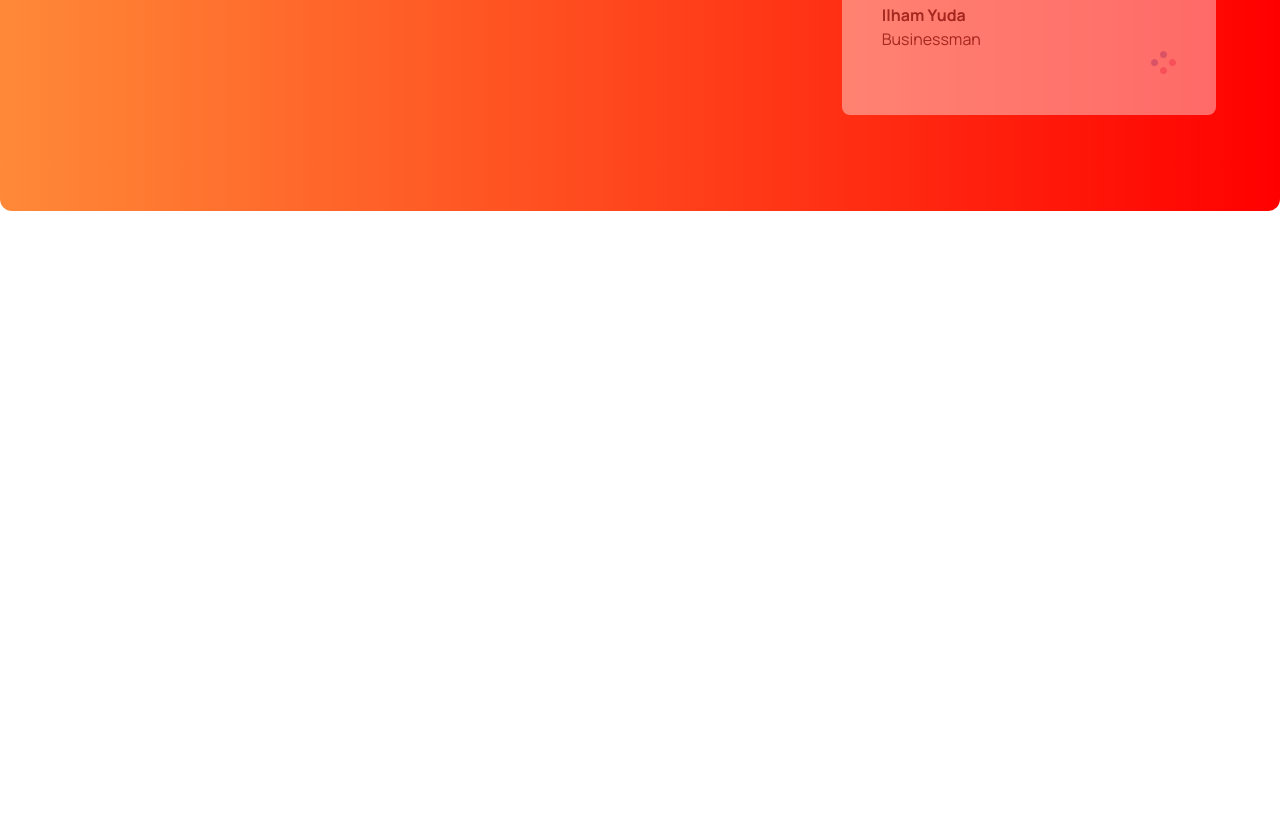
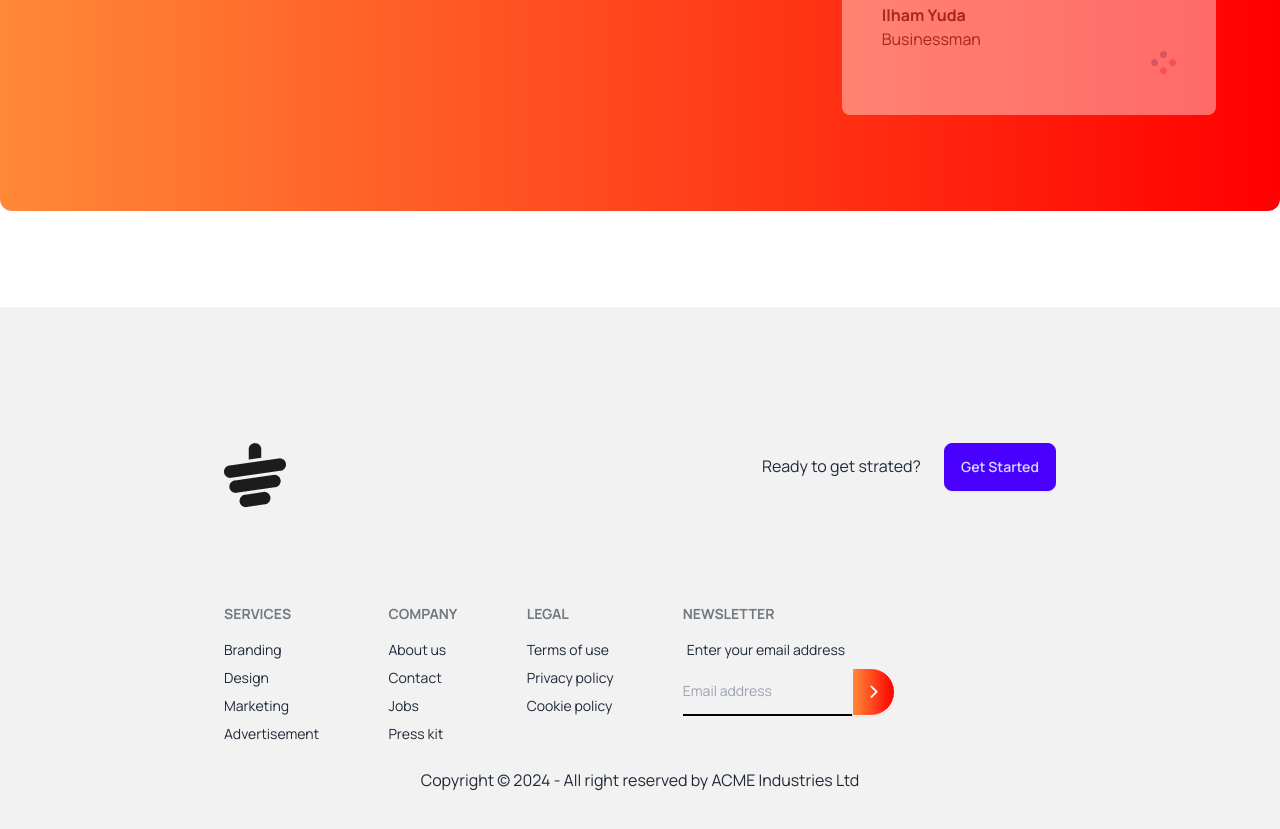
Before and after one commit to rar34/tea-house-with-daisyui, a plain HTML site: page index.html in a window 1280 px wide. Shown: the part 2376-3205 px from the top of the page. Before the commit the page ends 2683 px from the top, so only its background shows below. Drawn offline with nearby package versions, Linux system fonts and the light colour scheme.

Commit message:
added footer section

```diff
--- a/index.html
+++ b/index.html
@@ -46,7 +46,8 @@
                         tea time at The <br>
                         Tea House
                     </h1>
-                <p class="py-6">Tea and Botanical Solutions Supplier Give Optimum Satisfaction To Your Taste Buds.</p>
+                    <p class="py-6">Tea and Botanical Solutions Supplier Give Optimum Satisfaction To Your Taste Buds.
+                    </p>
                     <button class="btn btn-primary">Explore More</button>
                 </div>
                 <div>
@@ -62,11 +63,13 @@
             </div>
         </div>
     </header>
-    <main  class="container mx-auto">
+    <main class="container mx-auto">
         <!-- Feature product section -->
         <section class="my-24 p-3 text-center">
             <h2 class="text-5xl font-extrabold mb-5">Our Featured Products</h2>
-            <p class="color-gray lg:max-w-3xl mx-auto mb-12">There are many variations of passages of Lorem Ipsum available, but the majority have suffered alteration in some form, by injected humour, or randomised words which don't look even slightly believable. </p>
+            <p class="color-gray lg:max-w-3xl mx-auto mb-12">There are many variations of passages of Lorem Ipsum
+                available, but the majority have suffered alteration in some form, by injected humour, or randomised
+                words which don't look even slightly believable. </p>
             <!-- Feature tea card container -->
             <div class="grid gap-6 grid-cols-1 md:grid-cols-2 lg:grid-cols-4">
                 <!-- first card -->
@@ -113,28 +116,38 @@
             <!-- image container -->
             <div class="grid grid-cols-1 md:grid-cols-2 gap-8 flex-1">
                 <div class="rounded-xl h-36 bg-gradient-to-r from-[#F00] to-[#FF8938] opacity-10"></div>
-                <div class="row-span-2 px-8 py-12 bg-[#E6A61719] flex justify-center items-center rounded-lg"><img src="images/fresh-1.png" alt=""></div>
-                <div class="row-span-2 px-8 py-12 bg-[#394C2719] flex justify-center items-center rounded-lg"><img src="images/fresh-2.png" alt=""></div>
+                <div class="row-span-2 px-8 py-12 bg-[#E6A61719] flex justify-center items-center rounded-lg"><img
+                        src="images/fresh-1.png" alt=""></div>
+                <div class="row-span-2 px-8 py-12 bg-[#394C2719] flex justify-center items-center rounded-lg"><img
+                        src="images/fresh-2.png" alt=""></div>
                 <div class="rounded-xl h-36 bg-gradient-to-r from-[#D9D9D9] to-[#FFFFFF00]"></div>
             </div>
             <!-- content -->
             <div class="space-y-5 flex-1">
                 <h3 class="text-5xl font-extrabold">Great Tea, Freshly <br>Presented</h3>
-                <p class="text-color-gray">The meaning of gong cha is chanese is to provide the best tea to emperor from all possessions . It represents the highest quality and self expectation. Establishing in 2006, Gong cha had been deeply appreciated by its custoers  because of good words of mouth and unique customized service orginated from Taiwan.</p>
+                <p class="text-color-gray">The meaning of gong cha is chanese is to provide the best tea to emperor from
+                    all possessions . It represents the highest quality and self expectation. Establishing in 2006, Gong
+                    cha had been deeply appreciated by its custoers because of good words of mouth and unique customized
+                    service orginated from Taiwan.</p>
                 <h4 class="text-xl font-extrabold mt-3">Unique Taste</h4>
-                <p class="text-color-gray">A Unique and different style from other teapots gives a luxurious and minimalist impression</p>
+                <p class="text-color-gray">A Unique and different style from other teapots gives a luxurious and
+                    minimalist impression</p>
                 <h4 class="text-xl font-extrabold mt-3">Premium Quality</h4>
-                <p class="text-color-gray">Premium Quality that makes tea more elegant and more durable when you use it.</p>
+                <p class="text-color-gray">Premium Quality that makes tea more elegant and more durable when you use it.
+                </p>
             </div>
 
         </section>
 
         <!-- super client section -->
-        <section class="my-24 px-16 py-24 gap-12 rounded-xl bg-gradient-to-r from-[#FF8938] to-[#F00] flex flex-col lg:flex-row">
+        <section
+            class="my-24 px-16 py-24 gap-12 rounded-xl bg-gradient-to-r from-[#FF8938] to-[#F00] flex flex-col lg:flex-row">
             <div class="flex items-center lg:pr-28">
                 <div class="space-y-6">
                     <h2 class="text-5xl font-extrabold text-[#F4F4F4]">Meet Our Super <br> Clients</h2>
-                    <p class="text-[#F4F4F4]">There are many variations of passages of Lorem Ipsum available, but the majority have suffered alteration in some form, by injected humour, or randomised words which don't look even slightly believable. </p>
+                    <p class="text-[#F4F4F4]">There are many variations of passages of Lorem Ipsum available, but the
+                        majority have suffered alteration in some form, by injected humour, or randomised words which
+                        don't look even slightly believable. </p>
                     <button class="btn btn-primary">Show All</button>
                 </div>
             </div>
@@ -142,8 +155,10 @@
             <div class="relative">
                 <!-- next review -->
                 <div class="bg-white p-10 mb-16 z-10 opacity-40 relative rounded-lg">
-                    <img class="absolute -top-5 -left-5 border-white border-4 rounded-full bg-white" src="images/client.png" alt="">
-                    <p>We are providing the best and suitable home insurance services for the people who are interested to treatment</p>
+                    <img class="absolute -top-5 -left-5 border-white border-4 rounded-full bg-white"
+                        src="images/client.png" alt="">
+                    <p>We are providing the best and suitable home insurance services for the people who are interested
+                        to treatment</p>
                     <h4 class="font-bold mt-5">Ilham Yuda</h4>
                     <p>Businessman</p>
                     <div class="flex justify-end">
@@ -152,8 +167,10 @@
                 </div>
                 <!-- current review -->
                 <div class="bg-white p-10 absolute z-20 top-40 lg:-left-24 lg:w-[430px] rounded-lg">
-                    <img class="absolute -top-5 -left-5 border-white border-4 rounded-full bg-white" src="images/client.png" alt="">
-                    <p>We are providing the best and suitable home insurance services for the people who are interested to treatment</p>
+                    <img class="absolute -top-5 -left-5 border-white border-4 rounded-full bg-white"
+                        src="images/client.png" alt="">
+                    <p>We are providing the best and suitable home insurance services for the people who are interested
+                        to treatment</p>
                     <h4 class="font-bold mt-5">Ilham Yuda</h4>
                     <p>Businessman</p>
                     <div class="flex justify-end">
@@ -162,8 +179,10 @@
                 </div>
                 <!-- previous review -->
                 <div class="bg-white opacity-40 z-10 p-10 relative rounded-lg">
-                    <img class="absolute -top-5 -left-5 border-white border-4 rounded-full bg-white" src="images/client.png" alt="">
-                    <p>We are providing the best and suitable home insurance services for the people who are interested to treatment</p>
+                    <img class="absolute -top-5 -left-5 border-white border-4 rounded-full bg-white"
+                        src="images/client.png" alt="">
+                    <p>We are providing the best and suitable home insurance services for the people who are interested
+                        to treatment</p>
                     <h4 class="font-bold mt-5">Ilham Yuda</h4>
                     <p>Businessman</p>
                     <div class="flex justify-end">
@@ -172,10 +191,61 @@
                 </div>
             </div>
         </section>
+        <!-- news and event section -->
+        <section>
+
+        </section>
+
     </main>
-    <footer>
+    <footer class="p-10 bg-base-200 lg:px-56 ">
+        <div class="flex justify-between my-24">
+            <img src="images/cup.png" alt="">
+            <p>
+                <span class="mr-5">Ready to get strated?</span>
+                <button class="btn btn-primary">Get Started</button>
+            </p>
+        </div>
+        <div  class="footer text-base-content">
+            <div>
+                <header class="footer-title">Services</header>
+                <a class="link link-hover">Branding</a>
+                <a class="link link-hover">Design</a>
+                <a class="link link-hover">Marketing</a>
+                <a class="link link-hover">Advertisement</a>
+            </div>
+            <div>
+                <header class="footer-title">Company</header>
+                <a class="link link-hover">About us</a>
+                <a class="link link-hover">Contact</a>
+                <a class="link link-hover">Jobs</a>
+                <a class="link link-hover">Press kit</a>
+            </div>
+            <div>
+                <header class="footer-title">Legal</header>
+                <a class="link link-hover">Terms of use</a>
+                <a class="link link-hover">Privacy policy</a>
+                <a class="link link-hover">Cookie policy</a>
+            </div>
+            <div>
+                <form>
+                    <header class="footer-title">Newsletter</header>
+                    <fieldset class="form-control w-80">
+                        <label class="label">
+                            <span class="label-text">Enter your email address</span>
+                        </label>
+                        <div class="join">
+                            <input type="text" placeholder="Email address" class="border-b-2 border-black py-3 outline-none bg-transparent" />
+                            <button class="btn bg-gradient-to-r from-[#FF8938] to-[#F00] text-white join-item rounded-full"><i class="fa-solid fa-chevron-right"></i></button>
+                        </div>
+                    </fieldset>
+                </form>
+            </div>
+        </div>
+        <div class="mt-6 text-center">
+            <p>Copyright © 2024 - All right reserved by ACME Industries Ltd</p>
+        </div>
+    </footer>
 
-    </footer>
 </body>
 
 </html>
```
Lines whose indentation alone changed are shown as unchanged.
